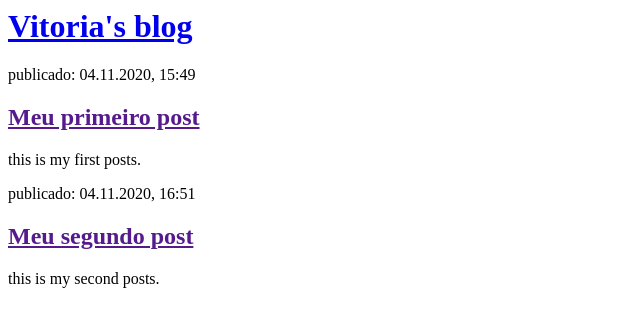
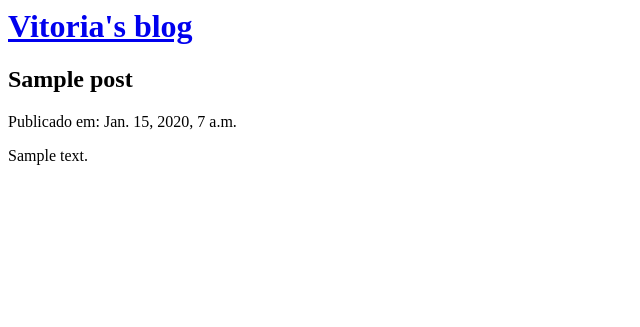
Before and after one commit to vitorianr/meu_primeiro_blog, a Django app: page / in a window 1280 px wide. Shown: the top 327 px of the page, without its empty margins (0-640 px from the left). Run offline with Django 3.2, Linux system fonts and the light colour scheme; tables that the repository leaves empty hold one stand-in row (values such as "Sample post").

Commit message:
Modifiquei os templates para exibir os posts de um banco de dados

```diff
--- a/blog/templates/blog/post_list.html
+++ b/blog/templates/blog/post_list.html
@@ -1,4 +1,5 @@
 <html>
+
     <head>
         <title>Vitoria's blog</title>
     </head>
@@ -7,16 +8,16 @@
             <h1><a href="/">Vitoria's blog</a></h1>
         </div>
 
-        <div>
-            <p>publicado: 04.11.2020, 15:49</p>
-            <h2><a href="">Meu primeiro post</a></h2>
-            <p>this is my first posts.</p>
-        </div>
+        {% for post in posts %}
 
-        <div>
-            <p>publicado: 04.11.2020, 16:51</p>
-            <h2><a href="">Meu segundo post</a></h2>
-            <p>this is my second posts.</p>
-        </div>
+            <div>
+                <h2><a ref=""> {{ post.title }}</a></h2>
+                <p> Publicado em: {{ post.published_date }}</p>
+                <p>{{ post.text|linebreaksbr }}</p>
+            </div>
+
+
+        {% endfor %}
+
     </body>
 </html>
--- a/blog/views.py
+++ b/blog/views.py
@@ -1,5 +1,8 @@
 from django.shortcuts import render
+from django.utils import timezone
+from .models import Post
 
 
 def post_list(request):
-    return render(request, 'blog/post_list.html', {})
+    posts = Post.objects.filter(published_date__lte=timezone.now()).order_by('published_date')
+    return render(request, 'blog/post_list.html', {'posts': posts})
```
